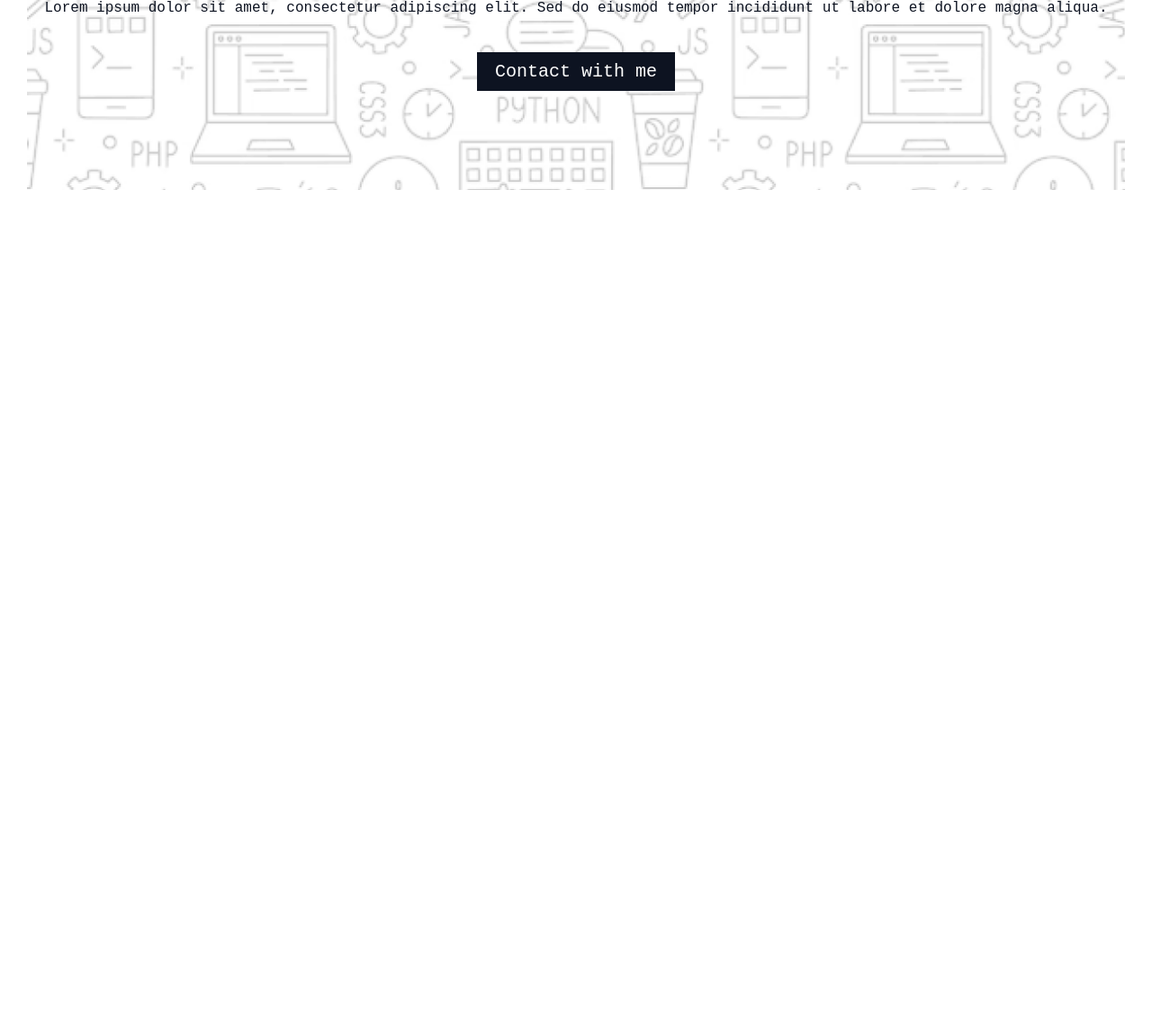
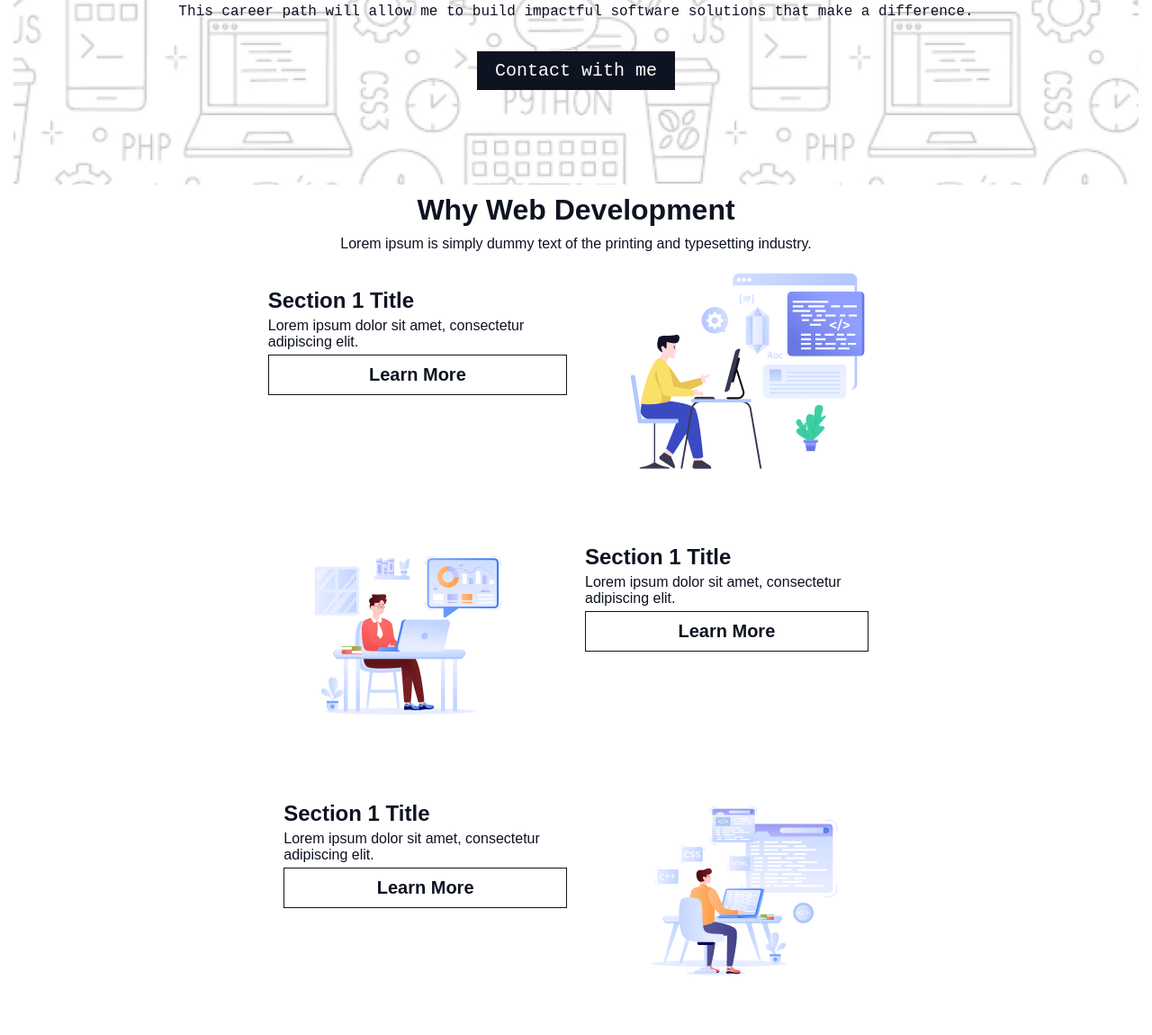
Before and after one commit to MusfiqurTuhin/PGH_Assignment1_Musfiqur, a plain HTML site: page index.html in a window 1280 px wide. Shown: the part 603-1753 px from the top of the page at 90% size. Before the commit the page ends 834 px from the top, so only its background shows below. Drawn offline with Linux system fonts and the light colour scheme.

Commit message:
Why web dev section added with flex

```diff
--- a/index.html
+++ b/index.html
@@ -15,13 +15,58 @@
         <a class="download-button" href="path/to/your-resume.pdf" download="YourResume.pdf">Download Resume</a>
        </div>
     </div>
-    <div class="banner">
-        <img src="./assets/Group.png" alt="Character at laptop">
-        <div class="banner-title">"Title Goes Here"</div>
-        <div class="banner-description">
-            Lorem ipsum dolor sit amet, consectetur adipiscing elit. Sed do eiusmod tempor incididunt ut labore et dolore magna aliqua.
+        <div class="banner">
+          <img src="./assets/Group.png" alt="Character at laptop">
+
+
+        <div class="banner-content">
+          <div class="banner-title">In the near future I hope to become a Developer</div>
+          <div class="banner-description">
+            This career path will allow me to build impactful software solutions that make a difference.
+          </div>
+          <button class="contact-button">Contact with me</button>
         </div>
-        <button class="contact-button">Contact with me</button>
+      </div>
+      <div class="container">
+        <div class="main-title">Why Web Development</div>
+        <div class="main-description">Lorem ipsum is simply dummy text of the printing and typesetting industry.</div>
+        <div class="section">
+            <div class="text-content">
+                <div class="title">Section 1 Title</div>
+                <div class="description">Lorem ipsum dolor sit amet, consectetur adipiscing elit.</div>
+                <div class="button">
+                    <span class="button-text">Learn More</span>
+                </div>
+            </div>
+            <div class="image">
+                <img src="./assets/Layer_1.png" alt="Section 1 Image">
+            </div>
+        </div>
+        <div class="section">
+            <div class="text-content">
+                <div class="title">Section 1 Title</div>
+                <div class="description">Lorem ipsum dolor sit amet, consectetur adipiscing elit.</div>
+                <div class="button">
+                    <span class="button-text">Learn More</span>
+                </div>
+            </div>
+            <div class="image">
+                <img src="./assets/Group 3.png" alt="Section 1 Image">
+            </div>
+        </div>
+        <div class="section">
+            <div class="text-content">
+                <div class="title">Section 1 Title</div>
+                <div class="description">Lorem ipsum dolor sit amet, consectetur adipiscing elit.</div>
+                <div class="button">
+                    <span class="button-text">Learn More</span>
+                </div>
+            </div>
+            <div class="image">
+                <img src="./assets/Group 4.png" alt="Section 1 Image">
+            </div>
+        </div>
     </div>
+
 </body>
 </html>
--- a/style.css
+++ b/style.css
@@ -1,9 +1,14 @@
     * {
-        margin: 10px;
+        margin: 5px;
         padding: 0px;
         box-sizing: border-box;
+
     }
 
+    body {
+        font-family: 'Azeret Mono', sans-serif;
+        color: #0D1321;
+    }
     .navbar {
         background-color: #ffffff;
         display: flex;
@@ -22,14 +27,18 @@
     .download-button {
         background-color: transparent;
         color: #0D1321;
-        font-family: 'Azeret Mono', monospace;
+        font-family: 'Azeret Mono SemiBold', monospace;
         font-size: 20px;
         padding: 10px 20px;
         border: 1px solid #0D1321;
         text-decoration: none;
         display: inline-block;
     }
-
+    .banner-content {
+        width: 75%;
+        text-align: center;
+        margin: 0 auto;
+      }
     .banner {
         background-image: url('./assets/Hero-bg.png');
         background-size: cover;
@@ -38,7 +47,7 @@
     }
 
     .banner-title {
-        font-family: 'Azeret Mono', monospace;
+        font-family: 'Azeret Mono ExtraBold', monospace;
         font-size: 48px;
         color: #0D1321;
         margin-bottom: 20px;
@@ -59,4 +68,58 @@
         padding: 10px 20px;
         border: none;
         cursor: pointer;
+
     }
+
+    .container {
+        display: flex;
+        flex-direction: column;
+        align-items: center;
+    }
+    .main-title {
+        font-size: 32px;
+        font-weight: 800;
+        text-align: center;
+    }
+    .main-description {
+        font-size: 16px;
+        text-align: center;
+    }
+    .section {
+        display: flex;
+        margin-bottom: 20px;
+    }
+    .section:nth-child(even) {
+        flex-direction: row-reverse;
+    }
+    .text-content {
+        flex: 1;
+        padding: 20px;
+    }
+    .title {
+        font-size: 24px;
+        font-weight: 700;
+    }
+    .description {
+        font-size: 16px;
+    }
+    .button {
+        border: 1px solid #0D1321;
+        padding: 10px 20px;
+        text-align: center;
+        cursor: pointer;
+    }
+    .button-text {
+        font-size: 20px;
+        font-weight: 600;
+    }
+    .image {
+        flex: 1;
+        display: flex;
+        justify-content: center;
+        align-items: center;
+    }
+    img {
+        max-width: 100%;
+        height: auto;
+    }
```
